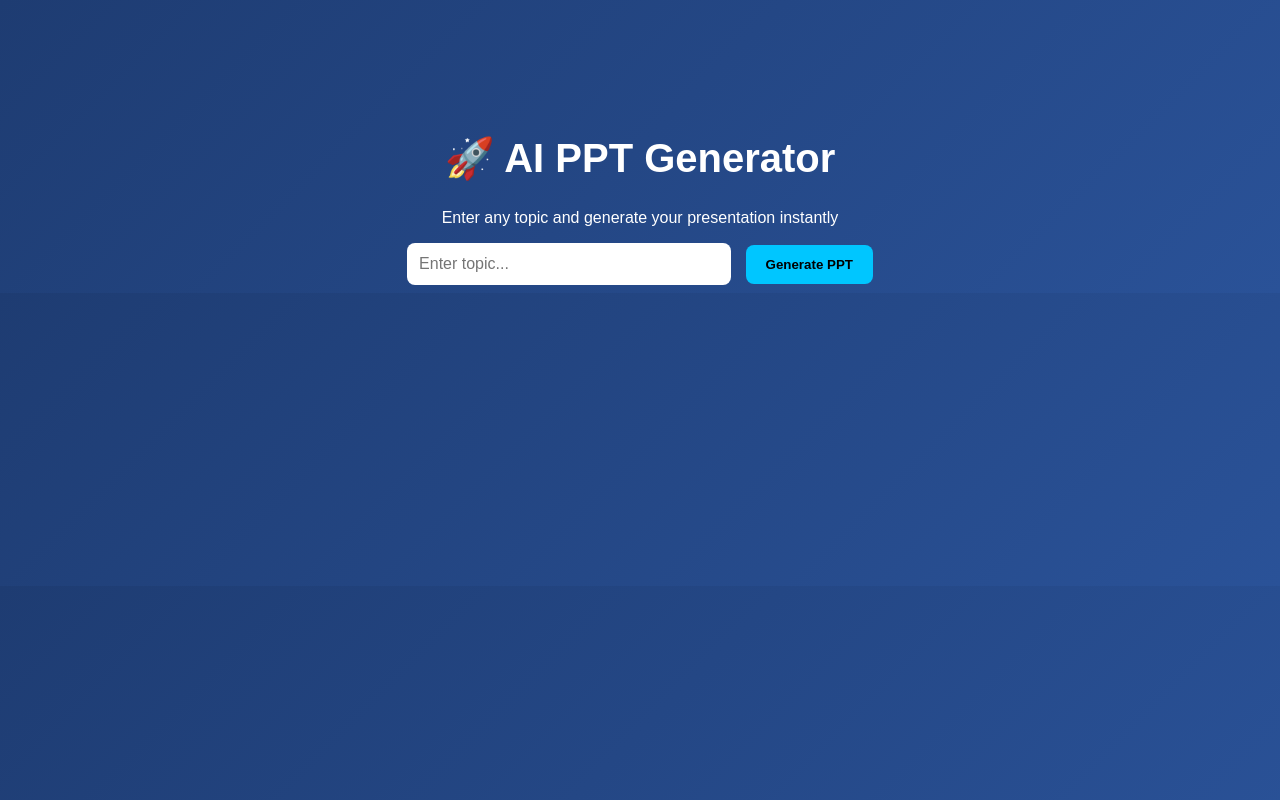
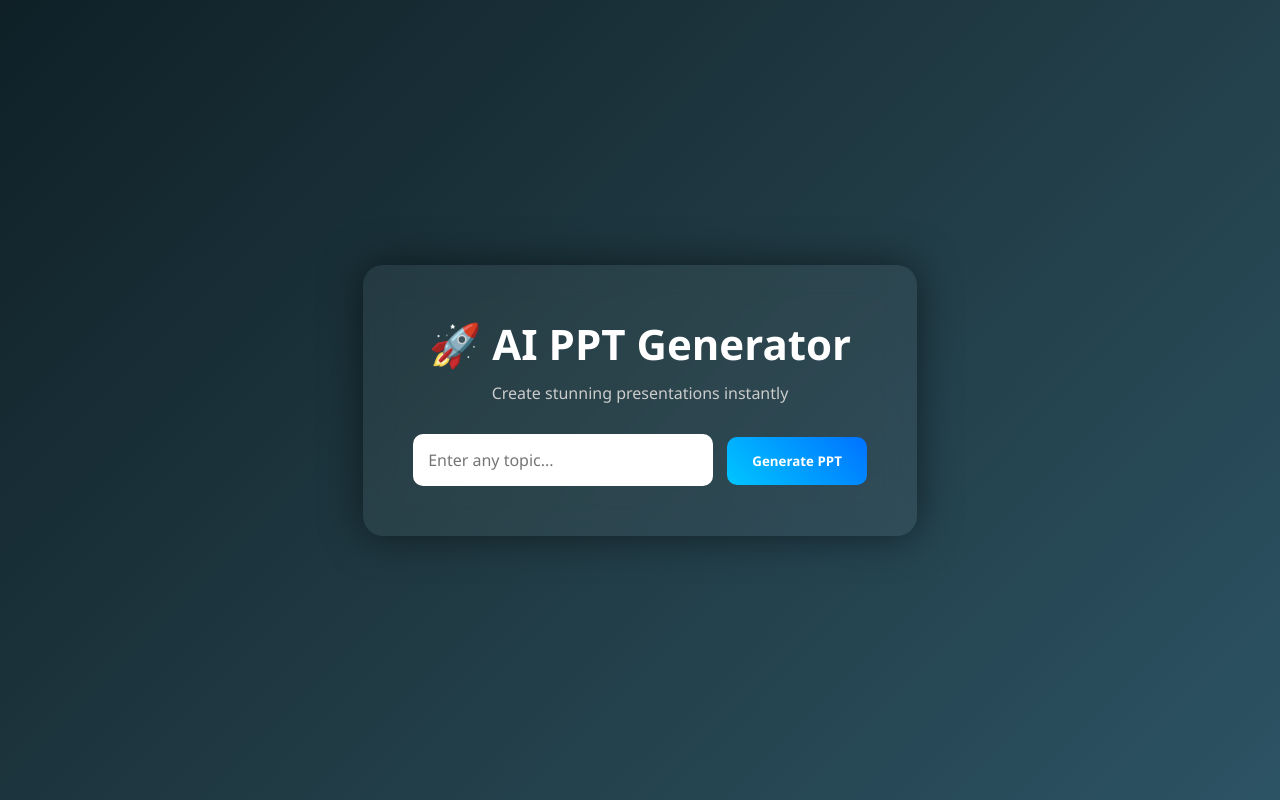
Before and after one commit to thakkarmeet909/Slide-ai, a Flask app: page / in a window 1280 px wide. Run offline with Flask 3, Linux system fonts and the light colour scheme.

Commit message:
index.html

```diff
--- a/templates/index.html
+++ b/templates/index.html
@@ -1,50 +1,126 @@
 <!DOCTYPE html>
-<html>
+<html lang="en">
 <head>
+    <meta charset="UTF-8">
     <title>AI PPT Generator</title>
+    <meta name="viewport" content="width=device-width, initial-scale=1.0">
+
     <style>
+        * {
+            margin: 0;
+            padding: 0;
+            box-sizing: border-box;
+            font-family: 'Segoe UI', sans-serif;
+        }
+
         body {
-            font-family: Arial;
-            background: linear-gradient(135deg, #1e3c72, #2a5298);
+            height: 100vh;
+            background: linear-gradient(135deg, #0f2027, #203a43, #2c5364);
+            display: flex;
+            justify-content: center;
+            align-items: center;
             color: white;
+        }
+
+        .container {
             text-align: center;
-            padding-top: 100px;
+            background: rgba(255, 255, 255, 0.05);
+            padding: 50px;
+            border-radius: 20px;
+            backdrop-filter: blur(15px);
+            box-shadow: 0 0 40px rgba(0,0,0,0.5);
         }
+
         h1 {
-            font-size: 40px;
+            font-size: 42px;
+            margin-bottom: 10px;
         }
+
+        p {
+            margin-bottom: 30px;
+            color: #ccc;
+        }
+
         input {
-            padding: 12px;
+            padding: 15px;
             width: 300px;
-            border-radius: 8px;
             border: none;
+            border-radius: 10px;
             font-size: 16px;
+            outline: none;
         }
+
         button {
-            padding: 12px 20px;
+            padding: 15px 25px;
+            margin-left: 10px;
             border: none;
-            border-radius: 8px;
-            background: #00c6ff;
-            color: black;
+            border-radius: 10px;
+            background: linear-gradient(45deg, #00c6ff, #0072ff);
+            color: white;
             font-weight: bold;
             cursor: pointer;
-            margin-left: 10px;
+            transition: 0.3s;
         }
+
         button:hover {
-            background: #00aaff;
+            transform: scale(1.05);
+        }
+
+        .loader {
+            margin-top: 20px;
+            display: none;
+        }
+
+        .loader div {
+            width: 10px;
+            height: 10px;
+            margin: 3px;
+            background: white;
+            border-radius: 50%;
+            display: inline-block;
+            animation: bounce 0.6s infinite alternate;
+        }
+
+        .loader div:nth-child(2) {
+            animation-delay: 0.2s;
+        }
+
+        .loader div:nth-child(3) {
+            animation-delay: 0.4s;
+        }
+
+        @keyframes bounce {
+            to {
+                transform: translateY(-10px);
+                opacity: 0.5;
+            }
         }
     </style>
 </head>
 
 <body>
 
+<div class="container">
     <h1>🚀 AI PPT Generator</h1>
-    <p>Enter any topic and generate your presentation instantly</p>
+    <p>Create stunning presentations instantly</p>
 
-    <form action="/generate">
-        <input type="text" name="topic" placeholder="Enter topic..." required>
+    <form action="/generate" onsubmit="showLoader()">
+        <input type="text" name="topic" placeholder="Enter any topic..." required>
         <button type="submit">Generate PPT</button>
     </form>
 
+    <div class="loader" id="loader">
+        <div></div>
+        <div></div>
+        <div></div>
+    </div>
+</div>
+
+<script>
+function showLoader() {
+    document.getElementById("loader").style.display = "block";
+}
+</script>
+
 </body>
 </html>
```
